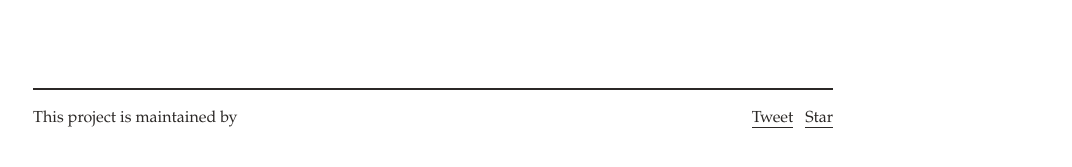
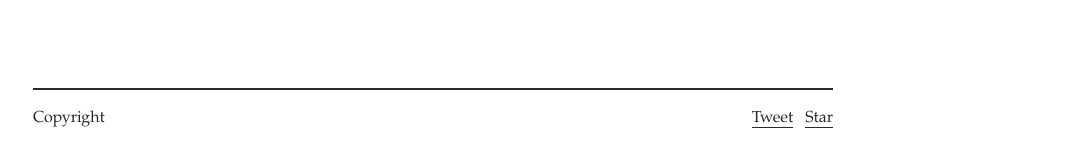
Before and after one commit to linkneuro/linkneuro.github.io, a Jekyll site: the page built from index.html, in a window 1280 px wide. Shown: the part 679-846 px from the top of the page, without its empty margins (207-1279 px from the left). Built offline with Jekyll 4.4.1, drawn with Linux system fonts in a browser that asks for light colours; comment, search, counter and statistics services are not loaded.

Commit message:
Update footer.html

```diff
--- a/_includes/footer.html
+++ b/_includes/footer.html
@@ -1,6 +1,6 @@
 <div class="container mx-auto clearfix mt-2 mt-lg-4 px-2">
   <div class="border-top-thick">
-    <p class="col-8 sm-width-full left py-2 mb-0">This project is maintained by <a class="text-accent" href="https://github.com/{{ site.github_username }}">{{ site.github_username }}</a></p>
+    <p class="col-8 sm-width-full left py-2 mb-0">Copyright <a class="text-accent" href="https://github.com/{{ site.github_username }}">{{ site.github_username }}</a></p>
     <ul class="list-reset right clearfix sm-width-full py-2 mb-2 mb-lg-0">
       <li class="inline-block mr-1">
         <a href="https://twitter.com/share" class="twitter-share-button" data-hashtags="{{ site.title }}">Tweet</a> <script>!function(d,s,id){var js,fjs=d.getElementsByTagName(s)[0],p=/^http:/.test(d.location)?'http':'https';if(!d.getElementById(id)){js=d.createElement(s);js.id=id;js.src=p+'://platform.twitter.com/widgets.js';fjs.parentNode.insertBefore(js,fjs);}}(document, 'script', 'twitter-wjs');</script>
```
